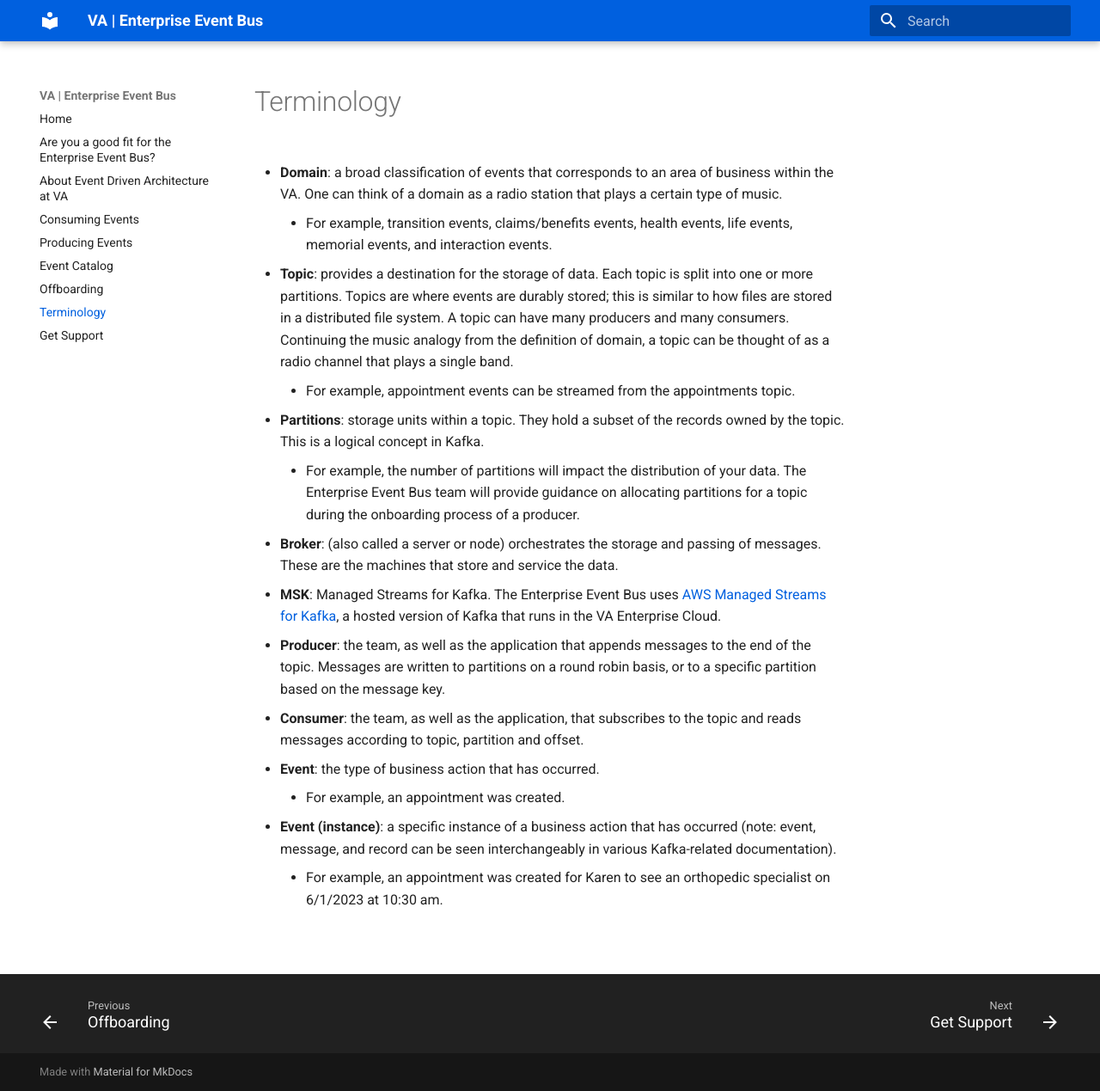
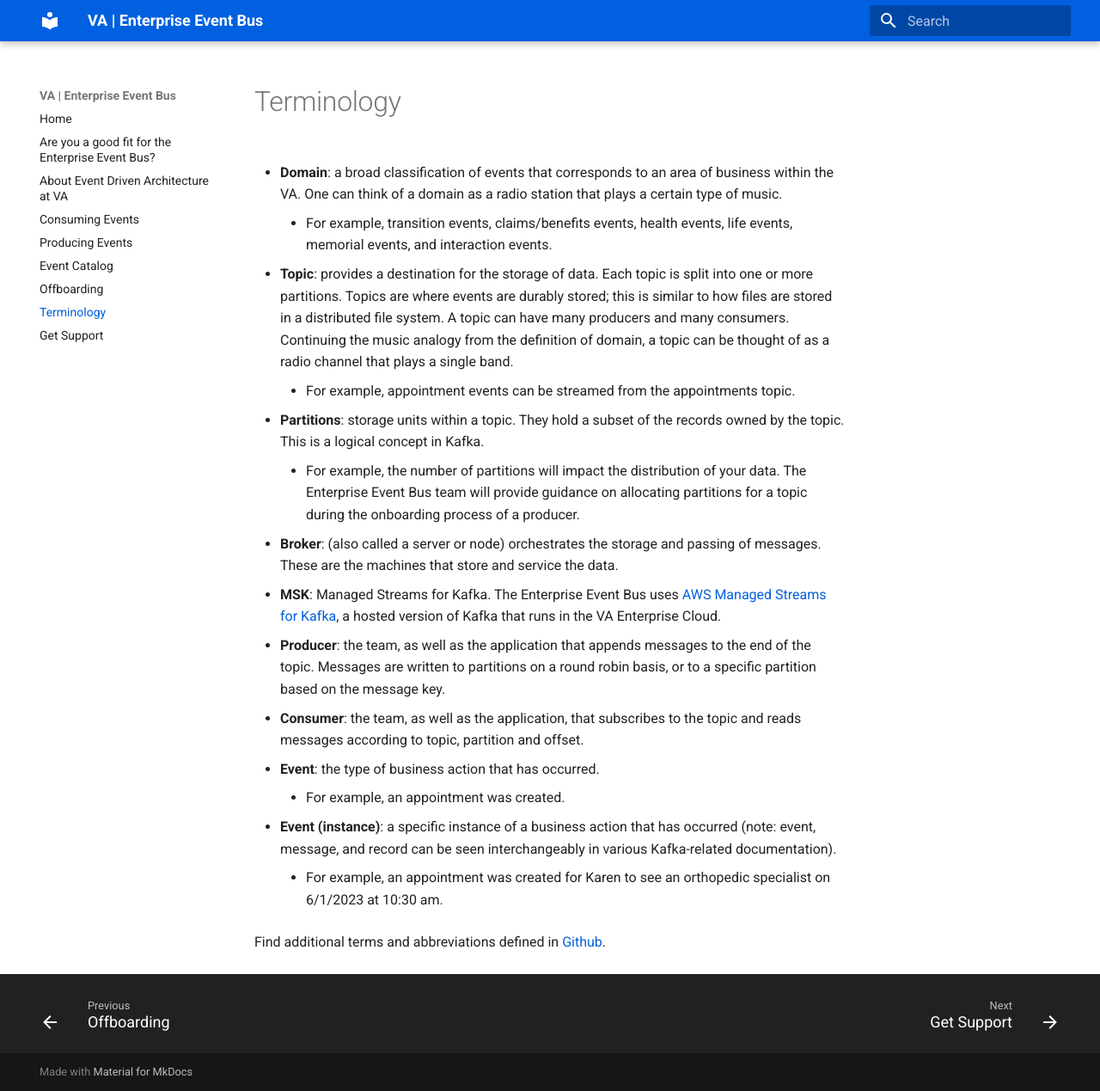
Before and after one commit to department-of-veterans-affairs/ves-event-bus-developer-portal, an MkDocs documentation site: the page built from docs/terminology.md, in a window 1280 px wide and 1269 px high. Shown: the whole window at 86% size. Built offline with MkDocs 1.6.1 and Material for MkDocs 9.7.7, drawn with Linux system fonts in a browser that asks for light colours.

Commit message:
adding link to event bus acronyms and terms in GitHub

```diff
--- a/docs/terminology.md
+++ b/docs/terminology.md
@@ -26,3 +26,5 @@ title: Terminology
 
 * **Event (instance)**: a specific instance of a business action that has occurred  (note: event, message, and record can be seen interchangeably in various Kafka-related documentation).
     * For example, an appointment was created for Karen to see an orthopedic specialist on 6/1/2023 at 10:30 am.
+
+Find additional terms and abbreviations defined in [Github](https://github.com/department-of-veterans-affairs/VES/blob/master/research/Event%20Bus/Event%20Bus%20Terminology.md).
```
